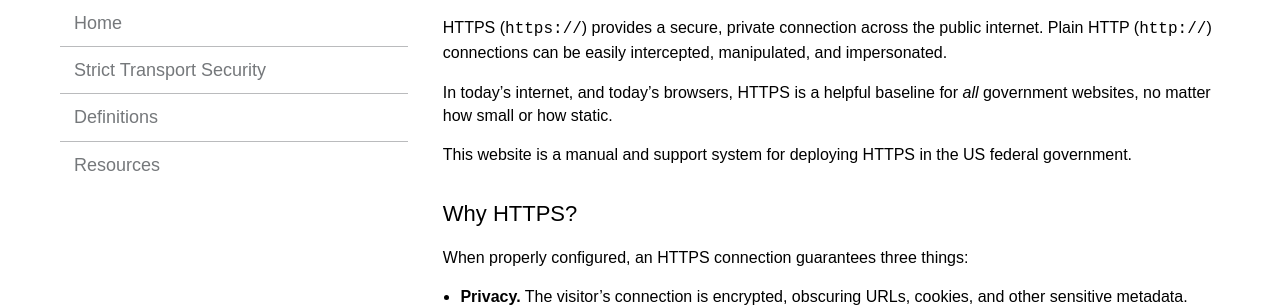
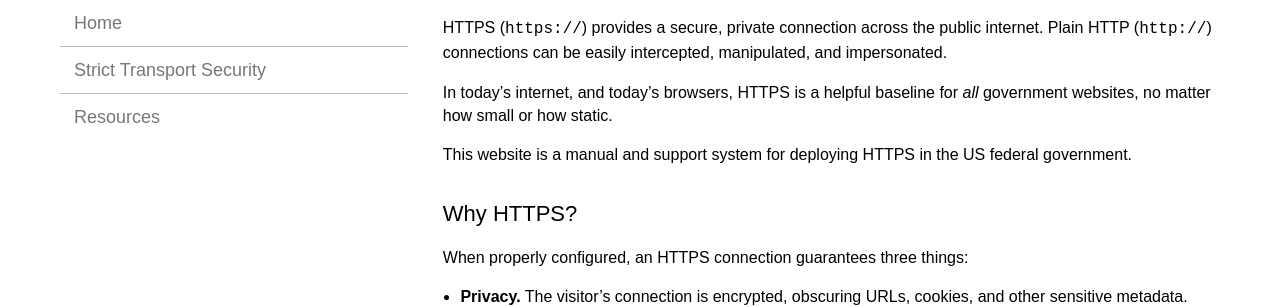
Before and after one commit to GSA/https, a Jekyll site: the page built from index.md, in a window 1280 px wide. Shown: the part 134-441 px from the top of the page. Built offline with Jekyll 4.4.1, drawn with Linux system fonts in a browser that asks for light colours; Markdown is read by kramdown in place of the engine named in the settings.

Commit message:
remove definitions from TOC too

```diff
--- a/_config.yml
+++ b/_config.yml
@@ -33,9 +33,6 @@ navigation:
 - text: Strict Transport Security
   url: hsts/
   internal: true
-- text: Definitions
-  url: definitions/
-  internal: true
 - text: Resources
   url: resources/
   internal: true
```
